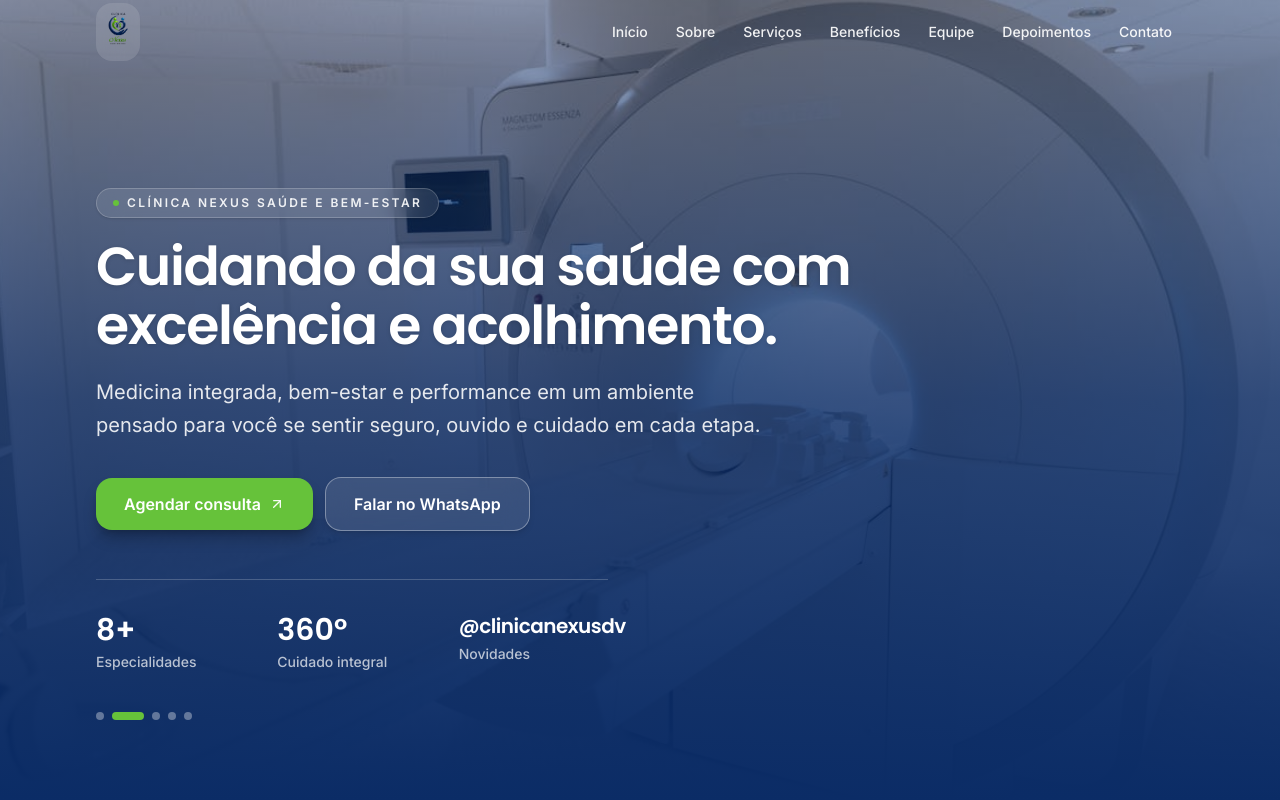
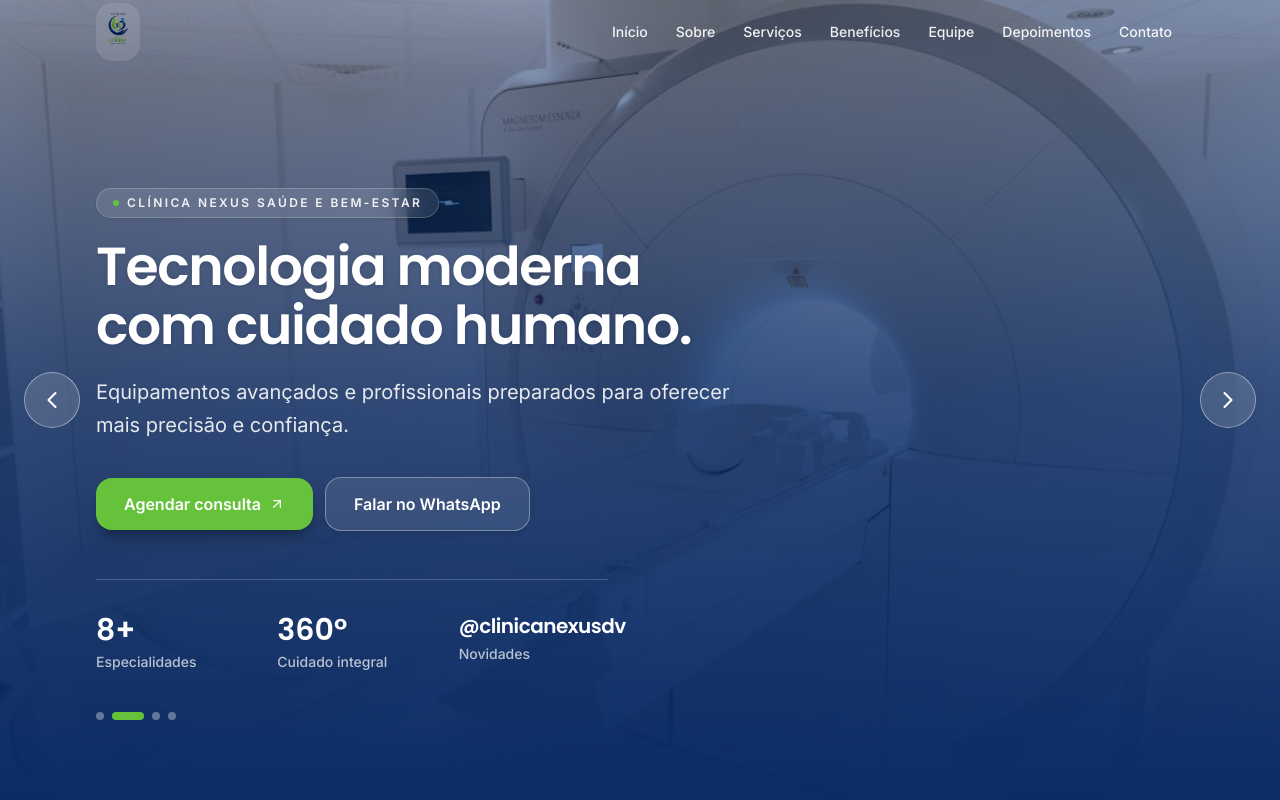
Before and after one commit to WallaceMamuth/clinicanexus, a React (Vite) app: page / in a window 1280 px wide. Shown: the top 800 px of the page. Built offline with nearby package versions, Linux system fonts and the light colour scheme.

Commit message:
imgs do header

```diff
--- a/package.json
+++ b/package.json
@@ -12,7 +12,8 @@
     "framer-motion": "^12.38.0",
     "lucide-react": "^1.16.0",
     "react": "^19.1.0",
-    "react-dom": "^19.1.0"
+    "react-dom": "^19.1.0",
+    "swiper": "^12.1.4"
   },
   "devDependencies": {
     "@tailwindcss/vite": "^4.1.7",
--- a/src/components/Hero.jsx
+++ b/src/components/Hero.jsx
@@ -1,45 +1,80 @@
-import { useEffect, useState } from "react";
-import { motion, useReducedMotion } from "framer-motion";
-import { ArrowUpRight } from "lucide-react";
+import { useRef, useState } from "react";
+import { AnimatePresence, motion, useReducedMotion } from "framer-motion";
+import { ArrowUpRight, ChevronLeft, ChevronRight } from "lucide-react";
+import { Autoplay, EffectFade, Navigation } from "swiper/modules";
+import { Swiper, SwiperSlide } from "swiper/react";
 import { clinic } from "../data/clinic.js";
 
-const fadeEase = [0.45, 0, 0.55, 1];
+import "swiper/css";
+import "swiper/css/effect-fade";
+
 const SLIDE_MS = 5000;
+const easeOut = [0.22, 1, 0.36, 1];
+const easeSoft = [0.45, 0, 0.55, 1];
 
 export default function Hero() {
   const slides = clinic.heroSlides;
   const reduceMotion = useReducedMotion();
-  const [index, setIndex] = useState(0);
-  const [paused, setPaused] = useState(false);
+  const prevRef = useRef(null);
+  const nextRef = useRef(null);
+  const swiperRef = useRef(null);
+  const [active, setActive] = useState(0);
 
-  useEffect(() => {
-    if (reduceMotion || slides.length <= 1 || paused) return undefined;
-    const id = window.setInterval(() => {
-      setIndex((prev) => (prev + 1) % slides.length);
-    }, SLIDE_MS);
-    return () => window.clearInterval(id);
-  }, [reduceMotion, slides.length, paused]);
+  const bindNav = (swiper) => {
+    queueMicrotask(() => {
+      const prev = prevRef.current;
+      const next = nextRef.current;
+      if (!swiper || !prev || !next) return;
+      const params = swiper.params.navigation;
+      if (typeof params === "object" && params) {
+        params.prevEl = prev;
+        params.nextEl = next;
+      }
+      if (swiper.navigation) {
+        swiper.navigation.destroy();
+        swiper.navigation.init();
+        swiper.navigation.update();
+      }
+    });
+  };
+
+  const current = slides[active] ?? slides[0];
 
   return (
     <section
       id="inicio"
       className="relative h-[100dvh] min-h-[100dvh] overflow-hidden bg-brand-navy"
-      onMouseEnter={() => setPaused(true)}
-      onMouseLeave={() => setPaused(false)}
     >
-      {/* Slides */}
-      <div className="absolute inset-0" aria-hidden>
+      <Swiper
+        className="hero-swiper absolute inset-0 h-full min-h-[100dvh] w-full"
+        modules={[Autoplay, EffectFade, Navigation]}
+        effect={reduceMotion ? "slide" : "fade"}
+        fadeEffect={{ crossFade: true }}
+        speed={reduceMotion ? 400 : 1000}
+        loop={slides.length > 1}
+        slidesPerView={1}
+        autoplay={
+          reduceMotion || slides.length <= 1
+            ? false
+            : {
+                delay: SLIDE_MS,
+                disableOnInteraction: false,
+                pauseOnMouseEnter: false,
+              }
+        }
+        navigation
+        onSlideChange={(swiper) => setActive(swiper.realIndex)}
+        onSwiper={(swiper) => {
+          swiperRef.current = swiper;
+          setActive(swiper.realIndex);
+          bindNav(swiper);
+        }}
+      >
         {slides.map((slide, i) => (
-          <motion.div
-            key={slide.src}
-            className="absolute inset-0"
-            initial={false}
-            animate={{ opacity: i === index ? 1 : 0 }}
-            transition={{ duration: reduceMotion ? 0.35 : 1.15, ease: fadeEase }}
-            style={{ zIndex: i === index ? 1 : 0 }}
-          >
+          <SwiperSlide key={slide.image} className="!h-[100dvh] min-h-[100dvh]">
+            <div className="relative h-full min-h-[100dvh] w-full overflow-hidden">
               <motion.img
-              src={slide.src}
+                src={slide.image}
                 alt=""
                 width={1920}
                 height={1080}
@@ -47,19 +82,17 @@
                 decoding={i === 0 ? "sync" : "async"}
                 fetchPriority={i === 0 ? "high" : "low"}
                 initial={{ scale: 1 }}
-              animate={{
-                scale: reduceMotion ? 1 : i === index ? 1.06 : 1,
-              }}
+                animate={{ scale: reduceMotion ? 1 : active === i ? 1.05 : 1 }}
                 transition={{
-                duration: reduceMotion ? 0 : i === index ? SLIDE_MS / 1000 : 0.45,
+                  duration: reduceMotion ? 0 : active === i ? SLIDE_MS / 1000 : 0.55,
                   ease: "linear",
                 }}
               />
-          </motion.div>
+            </div>
+          </SwiperSlide>
         ))}
-      </div>
+      </Swiper>
 
-      {/* Leitura + gradiente cinematográfico */}
       <div
         className="pointer-events-none absolute inset-0 z-[2] bg-linear-to-t from-brand-navy via-brand-navy/82 to-brand-navy/45"
         aria-hidden
@@ -69,13 +102,42 @@
         aria-hidden
       />
 
-      {/* Conteúdo */}
-      <div className="relative z-[3] flex h-[100dvh] min-h-[100dvh] flex-col justify-end pb-12 pt-20 sm:pb-16 sm:pt-24 md:pb-20">
-        <div className="mx-auto w-full max-w-6xl px-4 sm:px-6 lg:px-8">
+      {/* Setas — vidro, centro vertical */}
+      {slides.length > 1 ? (
+        <>
+          <button
+            ref={prevRef}
+            type="button"
+            className="pointer-events-auto absolute left-3 top-1/2 z-40 flex h-12 w-12 -translate-y-1/2 items-center justify-center rounded-full border border-white/40 bg-white/15 text-white shadow-[0_8px_32px_rgb(0_0_0_0.2)] backdrop-blur-xl transition duration-300 will-change-transform hover:scale-105 hover:border-white/55 hover:bg-white/25 active:scale-95 md:left-6 md:h-14 md:w-14"
+            aria-label="Slide anterior"
+          >
+            <ChevronLeft className="h-6 w-6 md:h-7 md:w-7" strokeWidth={1.75} aria-hidden />
+          </button>
+          <button
+            ref={nextRef}
+            type="button"
+            className="pointer-events-auto absolute right-3 top-1/2 z-40 flex h-12 w-12 -translate-y-1/2 items-center justify-center rounded-full border border-white/40 bg-white/15 text-white shadow-[0_8px_32px_rgb(0_0_0_0.2)] backdrop-blur-xl transition duration-300 will-change-transform hover:scale-105 hover:border-white/55 hover:bg-white/25 active:scale-95 md:right-6 md:h-14 md:w-14"
+            aria-label="Próximo slide"
+          >
+            <ChevronRight className="h-6 w-6 md:h-7 md:w-7" strokeWidth={1.75} aria-hidden />
+          </button>
+        </>
+      ) : null}
+
+      <div className="pointer-events-none absolute inset-0 z-[3] flex h-[100dvh] min-h-[100dvh] flex-col justify-end pb-12 pt-20 sm:pb-16 sm:pt-24 md:pb-20">
+        <div className="pointer-events-auto mx-auto w-full max-w-6xl px-4 sm:px-6 lg:px-8">
+          <AnimatePresence mode="wait">
+            <motion.div
+              key={active}
+              initial={{ opacity: 0 }}
+              animate={{ opacity: 1 }}
+              exit={{ opacity: 0 }}
+              transition={{ duration: reduceMotion ? 0.2 : 0.45, ease: easeSoft }}
+            >
               <motion.p
-            initial={{ opacity: 0, y: 16 }}
+                initial={{ opacity: 0, y: 14 }}
                 animate={{ opacity: 1, y: 0 }}
-            transition={{ duration: 0.55, ease: [0.22, 1, 0.36, 1] }}
+                transition={{ duration: 0.45, delay: 0.04, ease: easeOut }}
                 className="inline-flex max-w-full items-center gap-2 rounded-full border border-white/20 bg-white/10 px-4 py-1.5 text-xs font-semibold uppercase tracking-[0.2em] text-white/90 shadow-sm backdrop-blur-md"
               >
                 <span className="h-1.5 w-1.5 shrink-0 rounded-full bg-brand-green shadow-[0_0_12px_rgb(102_194_58_0.85)]" />
@@ -85,25 +147,25 @@
               <motion.h1
                 initial={{ opacity: 0, y: 22 }}
                 animate={{ opacity: 1, y: 0 }}
-            transition={{ duration: 0.6, delay: 0.05, ease: [0.22, 1, 0.36, 1] }}
+                transition={{ duration: 0.52, delay: 0.1, ease: easeOut }}
                 className="mt-5 max-w-4xl font-display text-4xl font-semibold leading-[1.1] tracking-tight text-white text-balance drop-shadow-sm sm:text-5xl md:text-6xl lg:text-[3.35rem]"
               >
-            {clinic.heroHeadline}
+                {current.headline}
               </motion.h1>
 
               <motion.p
-            initial={{ opacity: 0, y: 20 }}
+                initial={{ opacity: 0, y: 18 }}
                 animate={{ opacity: 1, y: 0 }}
-            transition={{ duration: 0.6, delay: 0.1, ease: [0.22, 1, 0.36, 1] }}
+                transition={{ duration: 0.52, delay: 0.16, ease: easeOut }}
                 className="mt-5 max-w-2xl text-lg leading-relaxed text-white/88 sm:text-xl"
               >
-            {clinic.heroSubheadline}
+                {current.text}
               </motion.p>
 
               <motion.div
-            initial={{ opacity: 0, y: 18 }}
+                initial={{ opacity: 0, y: 16 }}
                 animate={{ opacity: 1, y: 0 }}
-            transition={{ duration: 0.6, delay: 0.16, ease: [0.22, 1, 0.36, 1] }}
+                transition={{ duration: 0.52, delay: 0.22, ease: easeOut }}
                 className="mt-9 flex flex-wrap items-center gap-3"
               >
                 <a
@@ -122,11 +184,12 @@
                   Falar no WhatsApp
                 </a>
               </motion.div>
+            </motion.div>
+          </AnimatePresence>
 
           <motion.dl
-            initial={{ opacity: 0, y: 14 }}
-            animate={{ opacity: 1, y: 0 }}
-            transition={{ duration: 0.55, delay: 0.22, ease: [0.22, 1, 0.36, 1] }}
+            initial={false}
+            animate={{ opacity: 1 }}
             className="mt-12 grid max-w-lg grid-cols-3 gap-6 border-t border-white/20 pt-8 sm:gap-8"
           >
             <div>
@@ -154,26 +217,25 @@
             </div>
           </motion.dl>
 
-          {/* Indicadores */}
-          <div
-            className="mt-10 flex items-center gap-2"
-            role="tablist"
-            aria-label="Slides do banner"
-          >
+          {slides.length > 1 ? (
+            <div className="mt-10 flex items-center gap-2" role="tablist" aria-label="Slides do banner">
               {slides.map((_, i) => (
                 <button
                   key={`hero-dot-${i}`}
                   type="button"
                   role="tab"
-                aria-selected={i === index}
-                aria-label={`Slide ${i + 1}`}
+                  aria-selected={active === i}
+                  aria-label={`Ir para slide ${i + 1}`}
                   className={`h-2 rounded-full transition-all duration-300 ${
-                  i === index ? "w-8 bg-brand-green shadow-[0_0_12px_rgb(102_194_58_0.5)]" : "w-2 bg-white/35 hover:bg-white/55"
+                    active === i
+                      ? "w-8 bg-brand-green shadow-[0_0_12px_rgb(102_194_58_0.5)]"
+                      : "w-2 bg-white/35 hover:bg-white/55"
                   }`}
-                onClick={() => setIndex(i)}
+                  onClick={() => swiperRef.current?.slideToLoop(i)}
                 />
               ))}
             </div>
+          ) : null}
         </div>
       </div>
     </section>
--- a/src/data/clinic.js
+++ b/src/data/clinic.js
@@ -24,16 +24,28 @@
   },
   scheduleCta:
     "Agende seu atendimento com tranquilidade: nossa equipe está pronta para acolher você.",
-  heroHeadline: "Cuidando da sua saúde com excelência e acolhimento.",
-  heroSubheadline:
-    "Medicina integrada, bem-estar e performance em um ambiente pensado para você se sentir seguro, ouvido e cuidado em cada etapa.",
-  /** Slides do hero fullscreen (troca automática). */
+  /** Hero fullscreen: imagem + copy por slide (Swiper). */
   heroSlides: [
-    { src: asset("hero-main.jpg"), alt: "Atendimento clínico" },
-    { src: asset("about-space.jpg"), alt: "Ambiente da clínica" },
-    { src: asset("services/clinico-geral.jpg"), alt: "Cuidado clínico" },
-    { src: asset("services/fisioterapia.jpg"), alt: "Reabilitação e movimento" },
-    { src: asset("services/estetica.jpg"), alt: "Estética e bem-estar" },
+    {
+      image: asset("hero-main.jpg"),
+      headline: "Cuidando da sua saúde com excelência e acolhimento.",
+      text: "Medicina integrada e atendimento humanizado para você se sentir seguro e bem cuidado.",
+    },
+    {
+      image: asset("about-space.jpg"),
+      headline: "Tecnologia moderna com cuidado humano.",
+      text: "Equipamentos avançados e profissionais preparados para oferecer mais precisão e confiança.",
+    },
+    {
+      image: asset("services/estetica.jpg"),
+      headline: "Bem-estar e saúde em cada detalhe.",
+      text: "Criamos um ambiente acolhedor focado no equilíbrio, prevenção e qualidade de vida.",
+    },
+    {
+      image: asset("services/fisioterapia.jpg"),
+      headline: "Atendimento pensado para você.",
+      text: "Cada paciente recebe atenção personalizada em um espaço moderno e confortável.",
+    },
   ],
   aboutImage: asset("about-space.jpg"),
   about: {
```
Also changed, not shown: 1 other file (tests, documents, lock files or other folders). Lines whose indentation alone changed are shown as unchanged.
